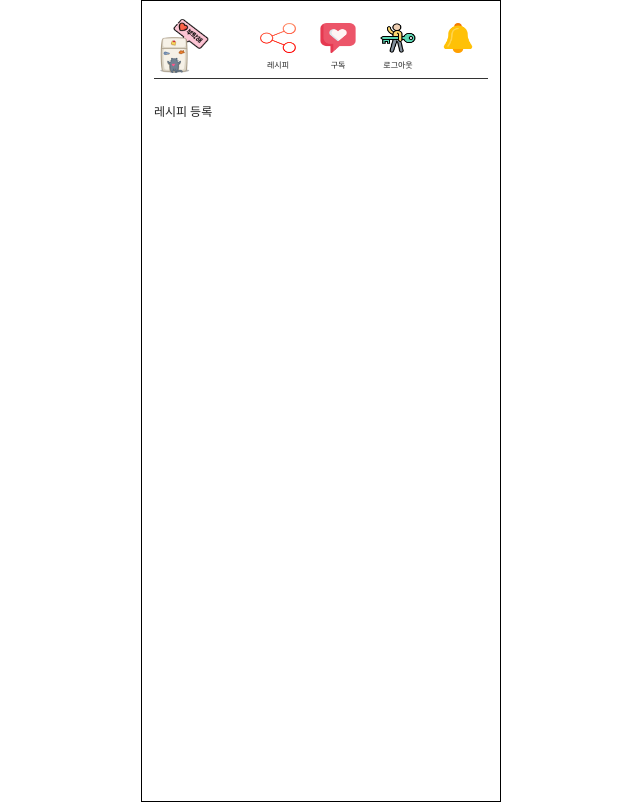
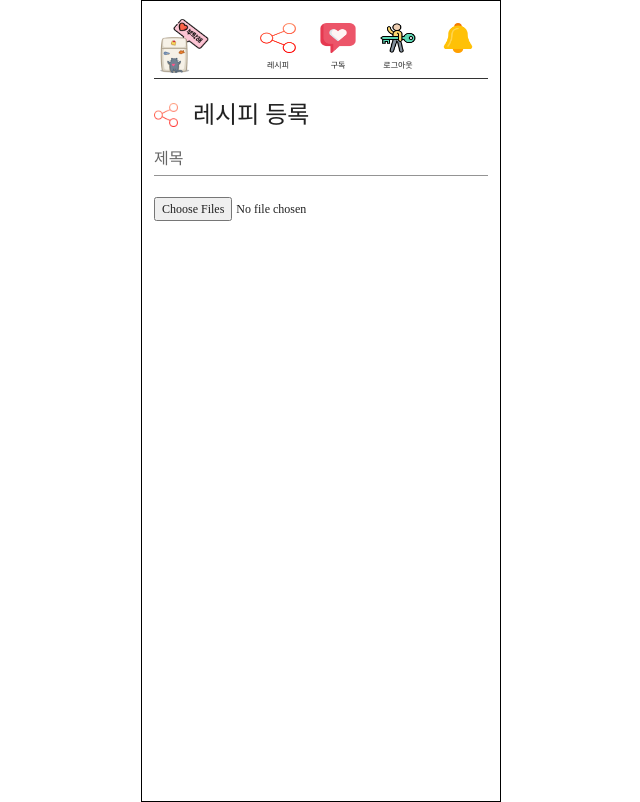
Before and after one commit to JuneHyung/Woo, a Vue app in the folder frontend/: page /recipeCreate in a window 1280 px wide. Shown: the whole page, without its empty margins (319-959 px from the left). Built offline with nearby package versions, Linux system fonts and the light colour scheme; a web font is replaced by a local one.

Commit message:
create S04P31D109-58 : 레시피 등록 페이지 틀 잡기

```diff
--- a/frontend/src/views/Recipe/RecipeCreate.vue
+++ b/frontend/src/views/Recipe/RecipeCreate.vue
@@ -1,5 +1,43 @@
 <template>
     <v-container>
-        <p>레시피 등록</p>
+        <v-row>
+            <div style="width: 24px; height: 24px">
+                <img
+                    src="../../assets/images/header/sharing.png"
+                    alt="레시피"
+                    style="width: 100%; height: 100%"
+                />
+            </div>
+            <p style="font-size: 24px; line-height: 24px; margin-left: 15px !important">
+                레시피 등록
+            </p>
+        </v-row>
+        <v-text-field label="제목" placeholder="제목을 입력해주세요." type="string"></v-text-field>
+        <v-row>
+            <div class="col-4" v-for="(item, idx) in items" :key="idx">
+                <img :src="item" alt="" style="width: 100%; height: 100%" />
+            </div>
+            <!-- <img :src="imageUrl" alt="" /> -->
+        </v-row>
+
+        <input @change="onChangeImages" multiple type="file" />
     </v-container>
 </template>
+<script>
+export default {
+    data() {
+        return {
+            items: [],
+            imageUrl: '',
+        };
+    },
+    methods: {
+        onChangeImages(e) {
+            console.log('받을거 : ' + e.target.files);
+            for (var i = 0; i < e.target.files.length; i++) {
+                this.items.push(URL.createObjectURL(e.target.files[i]));
+            }
+        },
+    },
+};
+</script>
```
